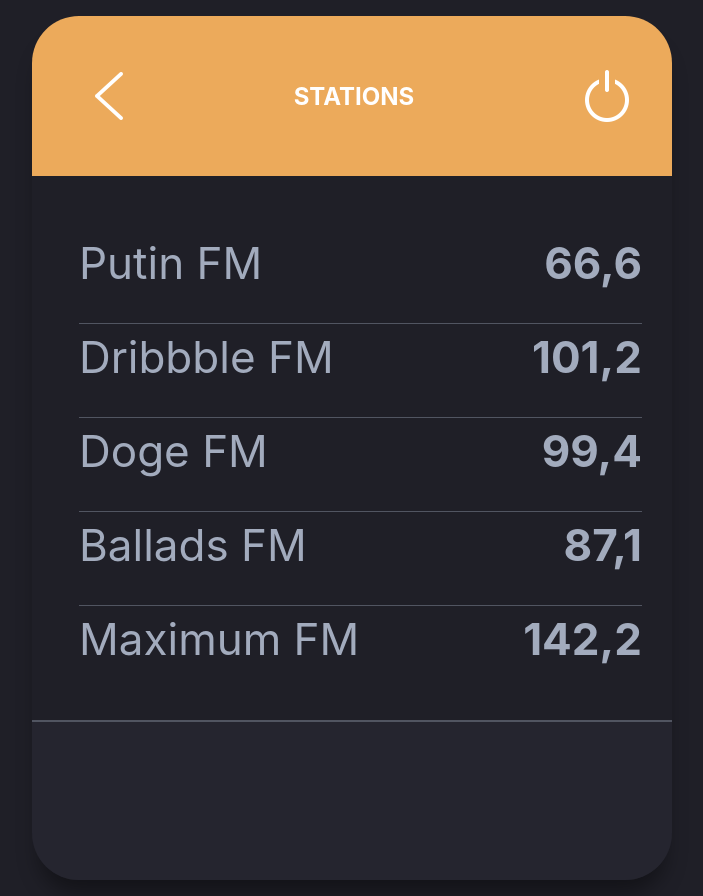
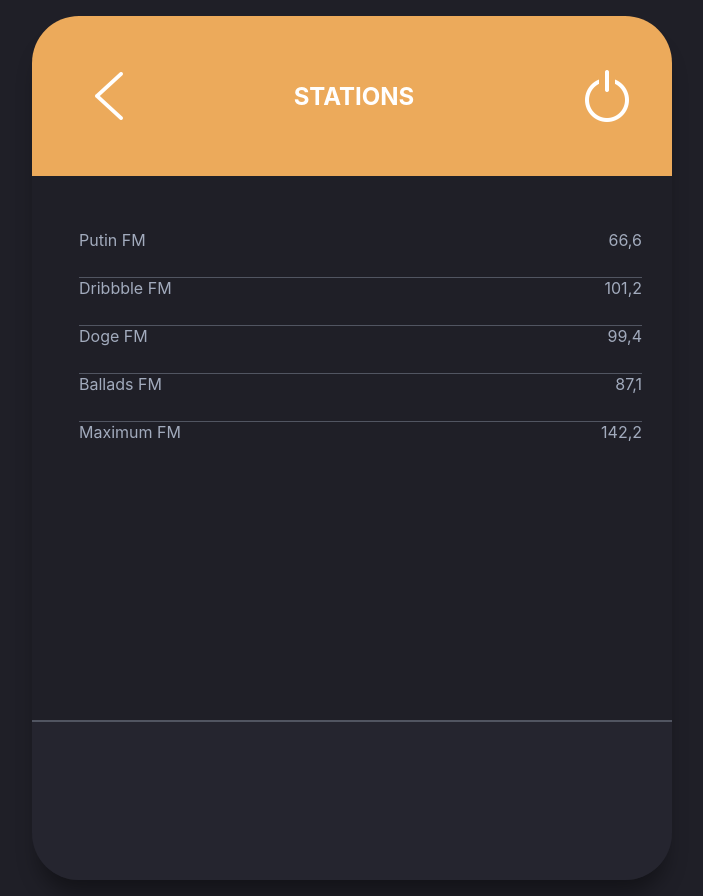
Before and after one commit to tlgadrkn/radio-stations, a React (Create React App) app: page / in a window 1280 px wide. Shown: the whole page, without its empty margins (288-991 px from the left). Built offline with nearby package versions, Linux system fonts and the light colour scheme.

Commit message:
remove typography component

```diff
--- a/src/components/Footer/index.tsx
+++ b/src/components/Footer/index.tsx
@@ -1,5 +1,4 @@
 import * as React from 'react'
-import Typography from '../Typography'
 import styles from './index.module.css'
 interface Props {
   currentlyPlaying: string | null
@@ -11,7 +10,7 @@ const Footer: React.FC<Props> = ({currentlyPlaying}) => {
       {currentlyPlaying && (
         <div>
           <p>Currently Playing</p>
-          <Typography variant="body">{currentlyPlaying}</Typography>
+          <span>{currentlyPlaying}</span>
         </div>
       )}
     </footer>
--- a/src/components/StationsList/index.tsx
+++ b/src/components/StationsList/index.tsx
@@ -1,7 +1,6 @@
 import * as React from 'react'
 import styles from './index.module.css'
 import ListItem from '../ListItem'
-import Typography from '../Typography'
 import {State as StateType} from '../../context/stationsContext'
 import {useStationDispatch} from '../../context/stationsContext'
 
@@ -29,10 +28,8 @@ const StationList: React.FC<Props> = state => {
                 key={item.number}
                 id={item.number}
               >
-                <Typography variant="body">{item.name}</Typography>
-                <Typography variant="body" bold={true}>
-                  {item.number}
-                </Typography>
+                <span>{item.name}</span>
+                <span>{item.number}</span>
               </ListItem>
             </React.Fragment>
           )
--- a/src/components/Typography/index.module.css
+++ /dev/null
@@ -1,8 +0,0 @@
-.span {
-  line-height: 1.5;
-  font-size: 44px;
-}
-
-.bold {
-  font-weight: bold;
-}
--- a/src/components/Typography/index.tsx
+++ /dev/null
@@ -1,42 +0,0 @@
-import * as React from 'react'
-import styles from './index.module.css'
-interface Props {
-  variant: string
-  bold?: boolean
-  className?: string
-  children: React.ReactNode
-}
-
-const Typography: React.FC<Props> = ({
-  variant,
-  bold,
-  className,
-  children,
-  ...props
-}) => {
-  const availableVariants = {
-    h1: 'h1',
-    h2: 'h2',
-    h3: 'h3',
-    h4: 'h4',
-    h5: 'h5',
-    h6: 'h6',
-    body: 'span',
-  }
-
-  const isValidVariant = availableVariants.hasOwnProperty(variant)
-
-  if (!isValidVariant) {
-    throw new TypeError(
-      `Provided variant: ${variant} does not exist on available variants for Typography Component`,
-    )
-  }
-
-  return (
-    <span className={`${styles.span} ${bold && styles.bold}`} {...props}>
-      {children}
-    </span>
-  )
-}
-
-export default Typography
```
